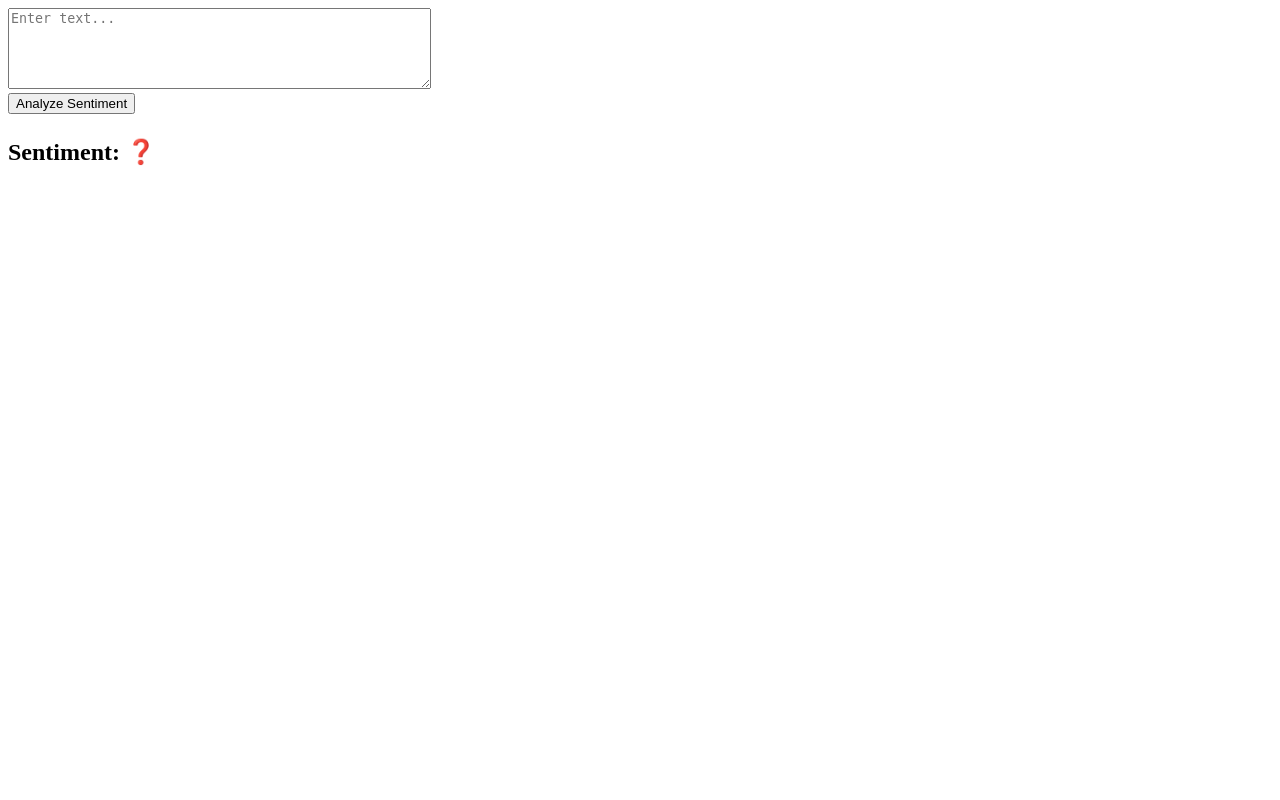
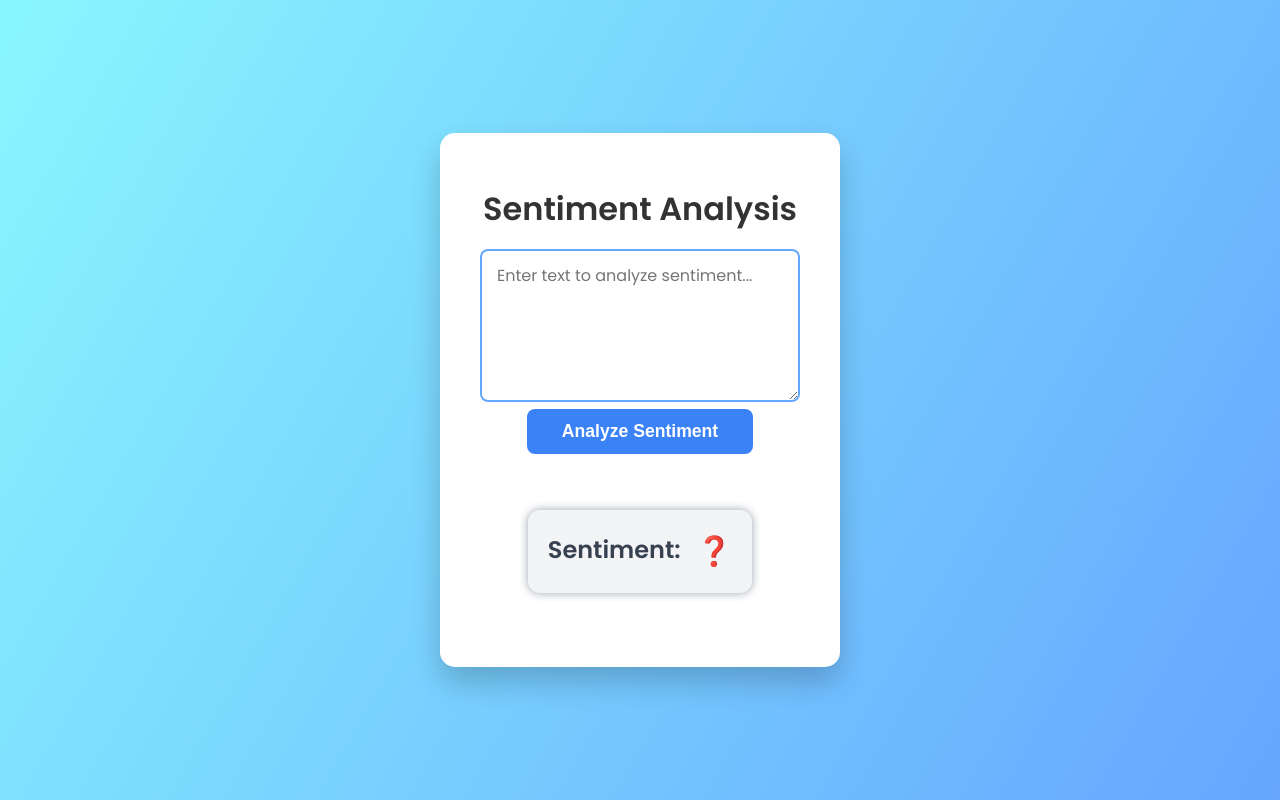
Before and after one commit to swasti84550/Sentiment-analysis, a Flask app: page / in a window 1280 px wide. Run offline with Flask 2, Linux system fonts and the light colour scheme.

Commit message:
Update index.html

```diff
--- a/templates/index.html
+++ b/templates/index.html
@@ -1,28 +1,182 @@
 <!DOCTYPE html>
-<html>
-<head><title>Sentiment App</title></head>
+<html lang="en">
+<head>
+  <meta charset="UTF-8" />
+  <meta name="viewport" content="width=device-width, initial-scale=1" />
+  <title>Sentiment Analysis App</title>
+  <style>
+    @import url('https://fonts.googleapis.com/css2?family=Poppins:wght@400;600&display=swap');
+
+    * {
+      box-sizing: border-box;
+    }
+
+    body {
+      margin: 0;
+      padding: 0;
+      font-family: 'Poppins', -apple-system, BlinkMacSystemFont, "Segoe UI", Roboto, Oxygen,
+        Ubuntu, Cantarell, "Open Sans", "Helvetica Neue", sans-serif;
+      background: linear-gradient(120deg, #89f7fe 0%, #66a6ff 100%);
+      min-height: 100vh;
+      display: flex;
+      align-items: center;
+      justify-content: center;
+      padding: 20px;
+      color: #222;
+    }
+
+    .container {
+      background: white;
+      max-width: 400px;
+      width: 100%;
+      border-radius: 15px;
+      box-shadow: 0 15px 30px rgba(0,0,0,0.2);
+      padding: 30px 40px;
+      text-align: center;
+    }
+
+    h1 {
+      margin-bottom: 1rem;
+      font-weight: 600;
+      color: #333;
+    }
+
+    form {
+      margin-bottom: 2rem;
+    }
+
+    textarea {
+      width: 100%;
+      border: 2px solid #66a6ff;
+      border-radius: 8px;
+      padding: 12px 15px;
+      font-size: 1rem;
+      resize: vertical;
+      min-height: 120px;
+      font-family: 'Poppins', sans-serif;
+      transition: border-color 0.3s ease;
+    }
+    textarea:focus {
+      border-color: #3b82f6;
+      outline: none;
+      box-shadow: 0 0 8px rgba(59,130,246,0.4);
+    }
+
+    input[type="submit"] {
+      background: #3b82f6;
+      color: white;
+      border: none;
+      padding: 12px 35px;
+      font-size: 1.1rem;
+      border-radius: 8px;
+      cursor: pointer;
+      font-weight: 600;
+      transition: background 0.3s ease;
+    }
+    input[type="submit"]:hover,
+    input[type="submit"]:focus {
+      background: #2563eb;
+      outline: none;
+    }
+
+    .sentiment-result {
+      font-size: 1.5rem;
+      padding: 20px;
+      border-radius: 12px;
+      font-weight: 600;
+      display: inline-block;
+      min-width: 220px;
+      user-select: none;
+    }
+    /* Sentiment-specific colors */
+    .sentiment-positive {
+      background-color: #d1fae5;
+      color: #065f46;
+      box-shadow: 0 0 10px #10b981a8;
+    }
+    .sentiment-negative {
+      background-color: #fee2e2;
+      color: #991b1b;
+      box-shadow: 0 0 10px #ef4444a8;
+    }
+    .sentiment-neutral {
+      background-color: #e0e7ff;
+      color: #4338ca;
+      box-shadow: 0 0 10px #6366f1a8;
+    }
+    .sentiment-mixed {
+      background-color: #fef3c7;
+      color: #854d0e;
+      box-shadow: 0 0 10px #fbbf24a8;
+    }
+    .sentiment-unknown {
+      background-color: #f3f4f6;
+      color: #374151;
+      box-shadow: 0 0 10px #9ca3af;
+    }
+
+    /* Emoji styling */
+    .emoji {
+      margin-left: 10px;
+      font-size: 1.8rem;
+      vertical-align: middle;
+    }
+
+    /* Responsive for small devices */
+    @media (max-width: 400px) {
+      .container {
+        padding: 20px 25px;
+      }
+      textarea {
+        min-height: 100px;
+      }
+      input[type="submit"] {
+        width: 100%;
+        padding: 12px;
+      }
+      .sentiment-result {
+        min-width: 180px;
+        font-size: 1.3rem;
+        padding: 15px;
+      }
+    }
+  </style>
+</head>
 <body>
-  <form method="post">
-    <textarea name="text" rows="5" cols="50" placeholder="Enter text..."></textarea><br>
-    <input type="submit" value="Analyze Sentiment">
+  <div class="container" role="main">
+    <h1>Sentiment Analysis</h1>
+    <form method="post" aria-label="Sentiment analysis form">
+      <textarea name="text" rows="5" cols="50" placeholder="Enter text to analyze sentiment..." aria-required="true" aria-describedby="instructions"></textarea><br />
+      <input type="submit" value="Analyze Sentiment" />
     </form>
-  <h2>
-
-    <p>
+    <h2 aria-live="polite" aria-atomic="true">
+      <p class="sentiment-result
+        {% if sentiment == 'POSITIVE' %}
+          sentiment-positive
+        {% elif sentiment == 'NEGATIVE' %}
+          sentiment-negative
+        {% elif sentiment == 'NEUTRAL' %}
+          sentiment-neutral
+        {% elif sentiment == 'MIXED' %}
+          sentiment-mixed
+        {% else %}
+          sentiment-unknown
+        {% endif %}
+      ">
         Sentiment: {{ sentiment }}
         {% if sentiment == 'POSITIVE' %}
-        😊
+          <span class="emoji" role="img" aria-label="Positive">😊</span>
         {% elif sentiment == 'NEGATIVE' %}
-        😞
+          <span class="emoji" role="img" aria-label="Negative">😞</span>
         {% elif sentiment == 'NEUTRAL' %}
-        😐
+          <span class="emoji" role="img" aria-label="Neutral">😐</span>
         {% elif sentiment == 'MIXED' %}
-        😕
+          <span class="emoji" role="img" aria-label="Mixed">😕</span>
         {% else %}
-        ❓
+          <span class="emoji" role="img" aria-label="Unknown">❓</span>
         {% endif %}
       </p>
-
     </h2>
+  </div>
 </body>
 </html>
```
Lines whose indentation alone changed are shown as unchanged.
